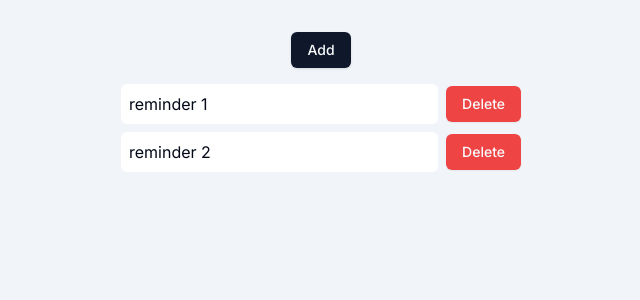
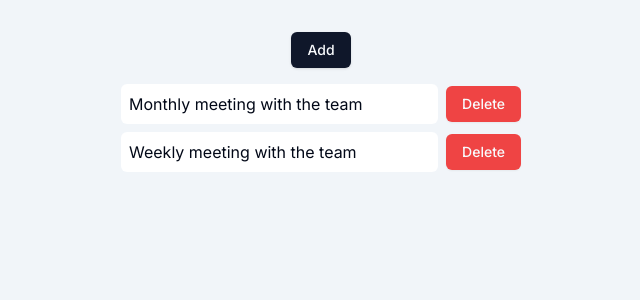
Before and after one commit to gaoljie/zoom-chat-demo, a Next.js app: page /list in a window 1280 px wide. Shown: the top 300 px of the page, without its empty margins (319-959 px from the left). Built offline with nearby package versions, Linux system fonts and the light colour scheme.

Commit message:
update to summary api to call AI service

```diff
--- a/src/app/list/form-dialog.tsx
+++ b/src/app/list/form-dialog.tsx
@@ -26,9 +26,10 @@ import {
   SelectTrigger,
   SelectValue,
 } from "@/components/ui/select";
-import { formSchema, FormSchemaType, RecurringEnum } from "@/app/list/helper";
+import { formSchema, FormSchemaType } from "@/app/list/helper";
 import { useReminderStore } from "@/store/reminder-store";
 import { Dispatch, SetStateAction } from "react";
+import { RecurringEnum } from "@/types/reminderType";
 
 const FormDialog = ({
   open,
@@ -53,10 +54,29 @@ const FormDialog = ({
 
   function onSubmit(values: z.infer<typeof formSchema>) {
     console.log(values);
-    if (!values.id) {
-      addReminder({ id: Math.random() + "", note: values.note });
+    if (!values.reminderId) {
+      addReminder({
+        reminderId: Math.random() + "",
+        title: "",
+        description: values.description,
+        date: "2024-04-30",
+        time: "10:00 AM",
+        recurring: RecurringEnum.enum.NONE,
+        priority: "1",
+        tags: ["a", "b"],
+        userId: "cnvbvmb",
+      });
     } else {
-      updateReminder(values);
+      updateReminder({
+        title: values.title,
+        description: values.description,
+        date: "2024-04-30",
+        time: "10:00 AM",
+        recurring: values.recurring,
+        priority: "1",
+        tags: ["a", "b"],
+        userId: "cnvbvmb",
+      });
     }
 
     setDefaultFormValue(null);
@@ -76,7 +96,7 @@ const FormDialog = ({
           >
             <FormField
               control={form.control}
-              name="note"
+              name="description"
               render={({ field }) => (
                 <FormItem className="grid grid-cols-4 items-center gap-4">
                   <FormLabel className="text-right">Note</FormLabel>
--- a/src/app/list/helper.ts
+++ b/src/app/list/helper.ts
@@ -1,10 +1,10 @@
 import { z } from "zod";
-
-export const RecurringEnum = z.enum(["NONE", "DAILY", "WEEKLY", "MONTHLY"]);
+import { RecurringEnum } from "@/types/reminderType";
 
 export const formSchema = z.object({
-  id: z.string(),
-  note: z.string(),
+  reminderId: z.string(),
+  title: z.string(),
+  description: z.string(),
   date: z.date(),
   recurring: RecurringEnum,
   time: z.object({
@@ -15,8 +15,9 @@ export const formSchema = z.object({
 
 export type FormSchemaType = z.infer<typeof formSchema>;
 export const defaultValue: FormSchemaType = {
-  id: "",
-  note: "",
+  reminderId: "",
+  title: "",
+  description: "",
   date: new Date(),
   time: {
     hours: new Date().getHours(),
--- a/src/app/list/page.tsx
+++ b/src/app/list/page.tsx
@@ -6,18 +6,28 @@ import { Suspense, useEffect, useState } from "react";
 import { defaultValue, FormSchemaType } from "@/app/list/helper";
 import { useReminderStore } from "@/store/reminder-store";
 import { useSearchParams } from "next/navigation";
+import { get } from "@/utils/request";
+import { ReminderType } from "@/types/reminderType";
 
 const List = () => {
-  const reminders = useReminderStore((state) => state.reminderList);
+  const { reminderList, resetReminder } = useReminderStore((state) => ({
+    reminderList: state.reminderList,
+    resetReminder: state.resetReminder,
+  }));
   const [defaultFormValue, setDefaultFormValue] =
     useState<FormSchemaType | null>(null);
   const searchParams = useSearchParams();
   const message = searchParams.get("message");
 
   useEffect(() => {
-    console.log(message);
+    get<ReminderType[]>("/reminders").then((res) => {
+      resetReminder(res);
+    });
+  }, [resetReminder]);
+
+  useEffect(() => {
     if (message) {
-      setDefaultFormValue({ ...defaultValue, note: message });
+      setDefaultFormValue({ ...defaultValue, description: message });
     }
   }, [message]);
 
@@ -28,12 +38,16 @@ const List = () => {
           <Button onClick={() => setDefaultFormValue(defaultValue)}>Add</Button>
         </div>
         <div className={"grid gap-2 max-w-md w-full"}>
-          {reminders.map((reminder) => (
+          {reminderList.map((reminder) => (
             <ReminderItem
-              key={reminder.id}
+              key={reminder.reminderId}
               {...reminder}
               onClick={() => {
-                setDefaultFormValue({ ...defaultValue, ...reminder });
+                setDefaultFormValue({
+                  ...defaultValue,
+                  title: reminder.title,
+                  description: reminder.description,
+                });
               }}
             />
           ))}
--- a/src/app/list/reminder-item.tsx
+++ b/src/app/list/reminder-item.tsx
@@ -4,8 +4,8 @@ import { Button } from "@/components/ui/button";
 import { useReminderStore } from "@/store/reminder-store";
 
 const ReminderItem = ({
-  id,
-  note,
+  reminderId,
+  description,
   onClick,
 }: ReminderType & { onClick: MouseEventHandler<HTMLButtonElement> }) => {
   const removeReminder = useReminderStore((state) => state.removeReminder);
@@ -17,9 +17,12 @@ const ReminderItem = ({
         }
         onClick={onClick}
       >
-        <span>{note}</span>
+        <span>{description}</span>
       </button>
-      <Button variant={"destructive"} onClick={() => removeReminder(id)}>
+      <Button
+        variant={"destructive"}
+        onClick={() => removeReminder(reminderId)}
+      >
         Delete
       </Button>
     </div>
--- a/src/app/remainders/route.ts
+++ /dev/null
@@ -1,49 +0,0 @@
-import { NextRequest, NextResponse } from "next/server";
-
-interface Reminder {
-  data: string;
-  time: string;
-  note: { title: string; description: string };
-  recurring: {
-    type: string;
-  };
-  priority: string;
-  tags: string[];
-  userId: string;
-  remainderId: string;
-}
-
-const reminders: Reminder[] = [
-  {
-    data: "2024-04-30",
-    time: "10:00 AM",
-    note: { title: "Meeting", description: "Monthly meeting with the team" },
-    recurring: { type: "monthly" },
-    priority: "1",
-    tags: ["a", "b"],
-    userId: "cnvbvmb",
-    remainderId: "dfkkfggggg",
-  },
-  {
-    data: "2024-04-30",
-    time: "10:00 AM",
-    note: { title: "Meeting", description: "Weekly meeting with the team" },
-    recurring: { type: "weekly" },
-    priority: "2",
-    tags: ["x", "b"],
-    userId: "cnvbvmb",
-    remainderId: "dfkkfgggkgkg",
-  },
-];
-
-export async function GET(request: NextRequest) {
-  try {
-    return NextResponse.json(reminders, { status: 200 });
-  } catch (error) {
-    console.error("Error:", error);
-    return NextResponse.json(
-      { error: "An internal server error occurred" },
-      { status: 500 },
-    );
-  }
-}
--- /dev/null
+++ b/src/app/reminders/route.ts
@@ -0,0 +1,39 @@
+import { NextRequest, NextResponse } from "next/server";
+import { RecurringEnum, ReminderType } from "@/types/reminderType";
+
+const reminders: ReminderType[] = [
+  {
+    date: "2024-04-30",
+    time: "10:00 AM",
+    title: "Meeting",
+    description: "Monthly meeting with the team",
+    recurring: RecurringEnum.enum.MONTHLY,
+    priority: "1",
+    tags: ["a", "b"],
+    userId: "cnvbvmb",
+    reminderId: "dfkkfggggg",
+  },
+  {
+    date: "2024-04-30",
+    time: "10:00 AM",
+    title: "Meeting",
+    description: "Weekly meeting with the team",
+    recurring: RecurringEnum.enum.WEEKLY,
+    priority: "2",
+    tags: ["x", "b"],
+    userId: "cnvbvmb",
+    reminderId: "dfkkfgggkgkg",
+  },
+];
+
+export async function GET(request: NextRequest) {
+  try {
+    return NextResponse.json(reminders, { status: 200 });
+  } catch (error) {
+    console.error("Error:", error);
+    return NextResponse.json(
+      { error: "An internal server error occurred" },
+      { status: 500 },
+    );
+  }
+}
--- a/src/app/summary/route.ts
+++ b/src/app/summary/route.ts
@@ -1,44 +1,42 @@
 import { NextRequest, NextResponse } from "next/server";
-
+import { RecurringEnum, ReminderType } from "@/types/reminderType";
+import { getFromAIService } from "@/utils/aiServiceClient";
 export async function GET(req: NextRequest, res: NextResponse) {
   try {
     // List of reminders
-    const reminders = [
+    const reminders: ReminderType[] = [
       {
-        data: "2024-04-30",
+        date: "2024-04-30",
         time: "10:00 AM",
-        note: {
-          title: "Meeting",
-          description: "Monthly team meeting with the team",
-        },
-        recurring: { type: "monthly" },
+        title: "Meeting",
+        description: "Monthly meeting with the team",
+        recurring: RecurringEnum.enum.MONTHLY,
         priority: "1",
         tags: ["a", "b"],
         userId: "cnvbvmb",
-        remainderId: "dfkkfggggg",
+        reminderId: "dfkkfggggg",
       },
       {
-        data: "2024-04-30",
-        time: "11:00 AM",
-        note: {
-          title: "Meeting",
-          description: "Weekly team meeting with the team",
-        },
-        recurring: { type: "weekly" },
+        date: "2024-04-30",
+        time: "10:00 AM",
+        title: "Meeting",
+        description: "Weekly meeting with the team",
+        recurring: RecurringEnum.enum.WEEKLY,
         priority: "2",
         tags: ["x", "b"],
         userId: "cnvbvmb",
-        remainderId: "dfkkfgggkgkg",
+        reminderId: "dfkkfgggkgkg",
       },
     ];
-    // Generate the summary text - TODO call API service to retrieve the summary
+    // Generate the summary text - TODO call AI service to retrieve the summary
     const summary = reminders
       .map(
         (reminder, index) =>
-          `${index + 1}. Meeting at ${reminder.time} on ${reminder.data}: ${reminder.note.description}`,
+          `${index + 1}. Meeting at ${reminder.time} on ${reminder.date}: ${reminder.description}`,
       )
       .join("\n");
-    return NextResponse.json(summary, { status: 200 });
+    let aiResponse = await getFromAIService(summary);
+    return NextResponse.json(aiResponse, { status: 200 });
   } catch (error) {
     console.error("Error:", error);
     return NextResponse.json(
--- a/src/store/reminder-store.ts
+++ b/src/store/reminder-store.ts
@@ -4,29 +4,26 @@ import { ReminderType } from "@/types/reminderType";
 export const useReminderStore = create<{
   reminderList: ReminderType[];
   addReminder: (reminder: ReminderType) => void;
+  resetReminder: (reminders: ReminderType[]) => void;
   removeReminder: (id: string) => void;
-  updateReminder: (reminder: ReminderType) => void;
+  updateReminder: (reminder: Partial<ReminderType>) => void;
 }>((set) => ({
-  reminderList: [
-    {
-      id: "1",
-      note: "reminder 1",
-    },
-    {
-      id: "2",
-      note: "reminder 2",
-    },
-  ],
+  reminderList: [],
+  resetReminder: (reminders: ReminderType[]) => {
+    set({ reminderList: reminders });
+  },
   addReminder: (reminder: ReminderType) =>
     set((state) => ({ reminderList: [...state.reminderList, reminder] })),
   removeReminder: (id: string) =>
     set((state) => ({
-      reminderList: state.reminderList.filter((item) => item.id !== id),
+      reminderList: state.reminderList.filter((item) => item.reminderId !== id),
     })),
-  updateReminder: (reminder: ReminderType) =>
+  updateReminder: (reminder: Partial<ReminderType>) =>
     set((state) => ({
       reminderList: state.reminderList.map((item) =>
-        item.id === reminder.id ? reminder : item,
+        item.reminderId === reminder.reminderId
+          ? { ...item, ...reminder }
+          : item,
       ),
     })),
 }));
--- a/src/types/reminderType.ts
+++ b/src/types/reminderType.ts
@@ -1,4 +1,15 @@
+import { z } from "zod";
+
+export const RecurringEnum = z.enum(["NONE", "DAILY", "WEEKLY", "MONTHLY"]);
+
 export type ReminderType = {
-  id: string;
-  note: string;
+  date: string;
+  time: string;
+  title: string;
+  description: string;
+  recurring: z.infer<typeof RecurringEnum>;
+  priority: string;
+  tags: string[];
+  userId: string;
+  reminderId: string;
 };
```
